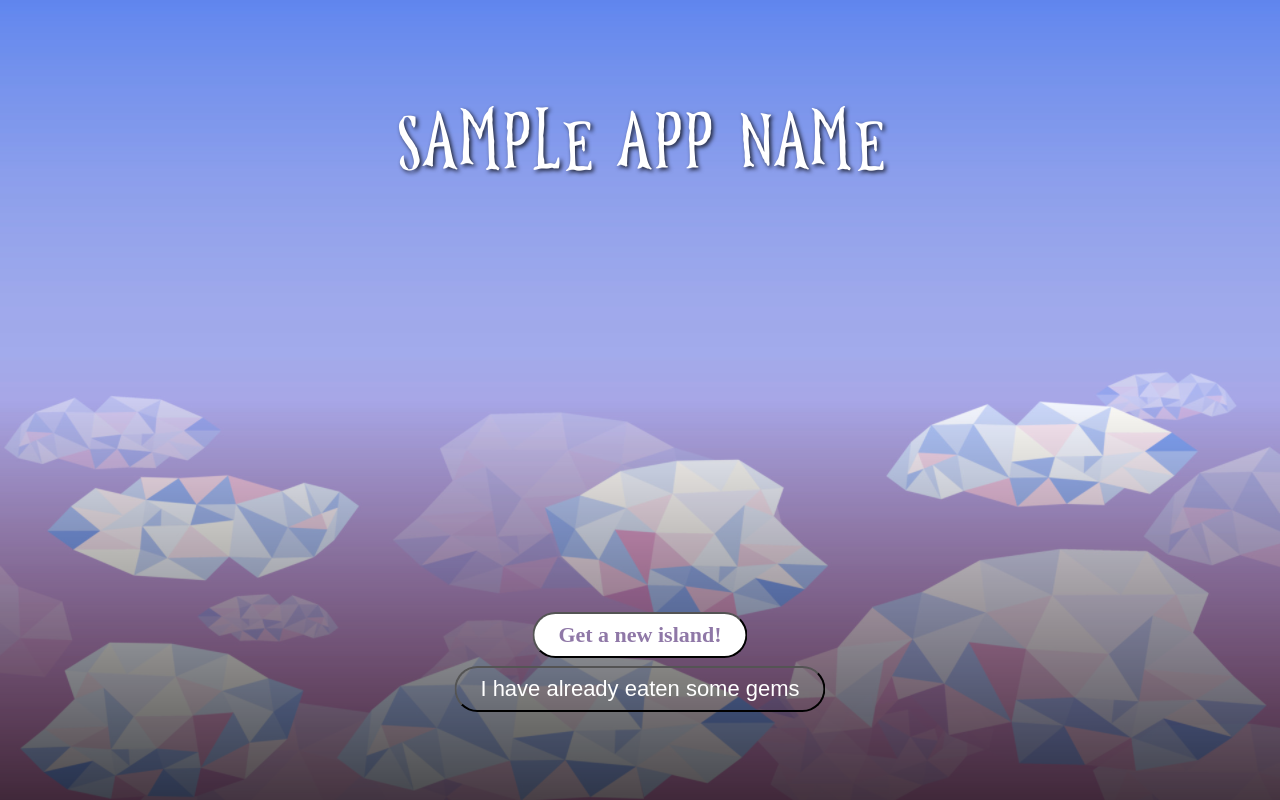
After one commit to Idraigyr/ProgrammingProjectDatabases, a Python web app: template templates/landing-page.html in a window 1280 px wide. The commit adds this page. Run offline with Jinja, Linux system fonts and the light colour scheme; the template is opened without the code that fills it: most values are stand-ins (such as "Sample title", 1, 10 or a date in 2020).

Commit message:
MVP landing page

```diff
--- a/src/routes/public_routes.py
+++ b/src/routes/public_routes.py
@@ -11,3 +11,7 @@ def main():
     db.session.add(test)
     db.session.commit()
     return render_template('index.html', app_name=current_app.config['APP_NAME'])
+
+@public_routes.route("/landing")
+def landing():
+    return render_template('landing-page.html', app_name=current_app.config['APP_NAME'])
--- a/static/credits.txt
+++ b/static/credits.txt
@@ -5,7 +5,9 @@ link: https://www.fontspace.com/surabanglus-font-f24110
 Images:
 Abstract background with low poly clouds and pink and blue gradient
 <a href="https://www.vecteezy.com/free-vector/sky">Sky Vectors by Vecteezy</a>
+Magic wand
+https://www.svgart.org/harry-potter-wands-svg/
 -----------------------------------
 3d models:
-Floating islang landing page:
+Floating island landing page:
 https://sketchfab.com/3d-models/floating-island-a7ee83349e3142068b73a1ddd9e99311
--- a/static/css/landing-page.css
+++ b/static/css/landing-page.css
@@ -0,0 +1,65 @@
+body { margin: 0; overflow: hidden; cursor: url('../images/wand.svg'), auto;}
+        body::before {
+            content: "";
+            position: absolute;
+            bottom: 0;
+            left: 0;
+            width: 100%;
+            height: 50%;
+            background: linear-gradient(to top, rgba(0, 0, 0, 0.7), rgba(0, 0, 0, 0));
+            pointer-events: none; /* Allows interaction with the content behind the overlay */
+        }
+        canvas { display: block; }
+        #title {
+            position: absolute;
+            top: 15%;
+            left: 50%;
+            transform: translate(-50%, -50%);
+            text-align: center;
+            line-height: 100%;
+            font-family: 'Surabasa', sans-serif;
+            font-size: 10vh;
+            color: #ffffff;
+            text-shadow: 0.25vh 0.25vh 0.5vh rgba(0, 0, 0, 0.8);
+        }
+        @font-face {
+            font-family: 'Surabasa';
+            src: url('../fonts/SurabanglusNormal.ttf') format('truetype');
+        }
+        #buttonContainer {
+            position: absolute;
+            bottom: 10%;
+            left: 50%;
+            transform: translateX(-50%);
+            text-align: center;
+            display: flex;
+            flex-direction: column;
+            align-items: center;
+            justify-content: center;
+        }
+
+        .roundButton {
+            display: inline-block;
+            padding: 1vh 3vh;
+            font-size: 2.75vh;
+            font-family: "Eras Light ITC", sans-serif;
+            border-radius: 3vh;
+            background-color: rgba(0,0,0.7,0);
+            color: #ffffff;
+            margin-bottom: 1vh;
+            cursor: pointer;
+            transition: all .25s;
+        }
+        .roundButton:hover {
+            background-color: rgba(79, 255, 78, 0.5);
+        }
+
+        .whiteButton:hover{
+            color: white;
+        }
+        .whiteButton{
+            background-color: white;
+            font-weight: 700;
+            font-family: "Cascadia Code";
+            color: #8f78a7;
+        }
--- a/static/js/landing-page.js
+++ b/static/js/landing-page.js
@@ -3,8 +3,9 @@ let scene, camera, renderer;
 let planet;
 
 
-var img = new Image();
-img.src = "background.jpg";
+// TODO: another options that does not give any problems with initial loading of the image
+let imgWidth = 1920;
+let imgHeight = 1280;
 
 init();
 animate();
@@ -26,7 +27,7 @@ function init() {
 
     // Load planet model
     const loader = new THREE.GLTFLoader();
-    loader.load('./planet.glb', (gltf) => {
+    loader.load('../static/3d-models/island-landing-page.glb', (gltf) => {
         planet = gltf.scene;
         scene.add(planet);
         planet.rotation.x += 0.5
@@ -46,7 +47,7 @@ function init() {
     const ambientLight = new THREE.AmbientLight(0x404040); // soft white light
     scene.add(ambientLight);
 
-    const texture = new THREE.TextureLoader().load( "background.jpg" );
+    const texture = new THREE.TextureLoader().load( "../static/images/background-landing.jpg" );
     scene.background = texture;
 
     scaleBackground();
@@ -55,7 +56,7 @@ function init() {
 function scaleBackground(){
     if(!scene.background) return;
     const targetAspect = window.innerWidth / window.innerHeight;
-    const imageAspect = img.width / img.height;
+    const imageAspect = imgWidth / imgHeight;
     const factor = imageAspect / targetAspect;
 // When factor larger than 1, that means texture 'wilder' than target。
 // we should scale texture height to target height and then 'map' the center  of texture to target， and vice versa.
--- a/templates/index.html
+++ b/templates/index.html
@@ -1,4 +1,4 @@
-<html lang="nl">
+<html lang="en">
 <head>
 	<title>{{app_name}}</title>
 
--- /dev/null
+++ b/templates/landing-page.html
@@ -0,0 +1,21 @@
+<!DOCTYPE html>
+<html lang="en">
+<head>
+    <meta charset="UTF-8">
+    <meta name="viewport" content="width=device-width, initial-scale=1.0">
+    <title>{{app_name}}</title>
+    <link rel="icon" href="{{ url_for('static', filename='favicon.ico') }}">
+    <link rel="stylesheet" href="{{ url_for('static', filename='css/landing-page.css') }}">
+    <script src="https://cdnjs.cloudflare.com/ajax/libs/three.js/r128/three.min.js"></script>
+    <script src="https://unpkg.com/three@0.128.0/examples/js/loaders/GLTFLoader.js"></script>
+</head>
+<body>
+<div id="title">{{app_name}}</div>
+    <script src="{{ url_for('static', filename='js/landing-page.js') }}">
+    </script>
+<div id="buttonContainer">
+    <button class="roundButton whiteButton">Get a new island!</button>
+    <button class="roundButton">I have already eaten some gems</button>
+</div>
+</body>
+</html>
```
Also changed, not shown: static/images/wand.svg (added).
